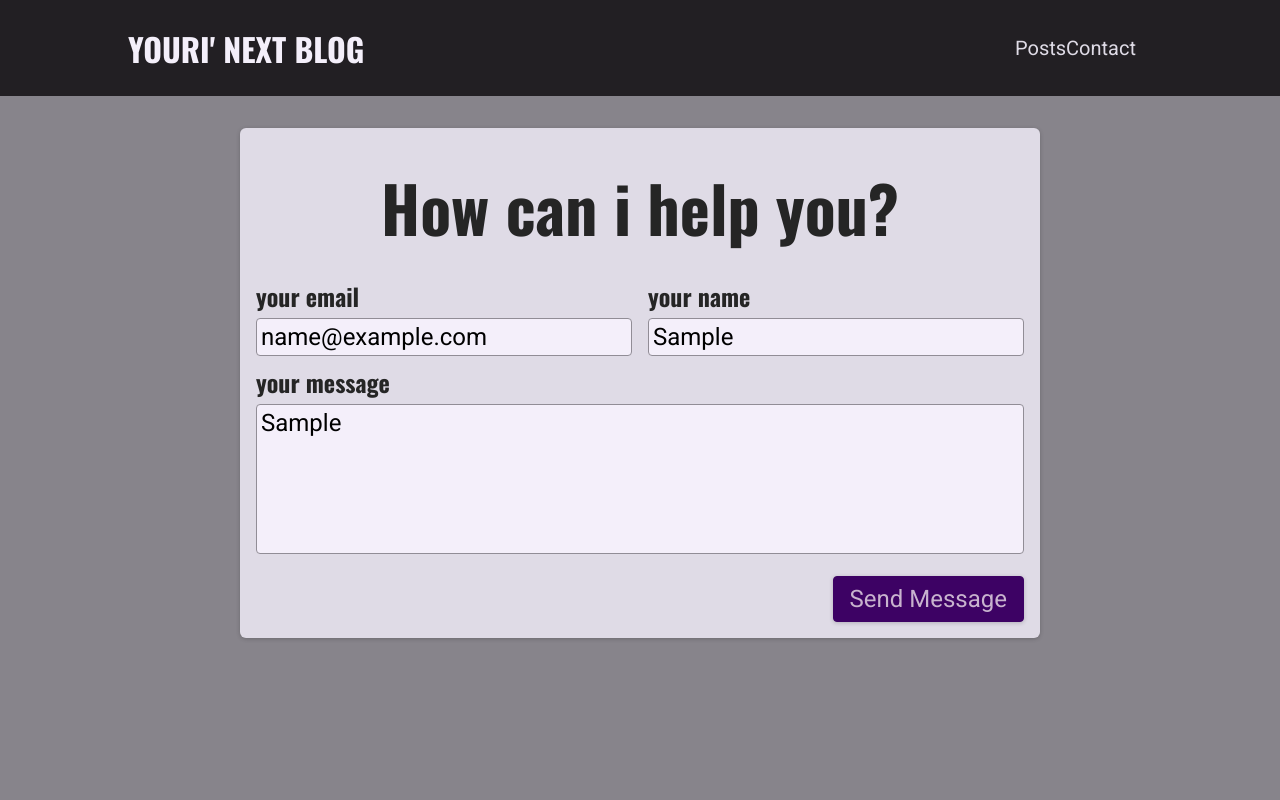
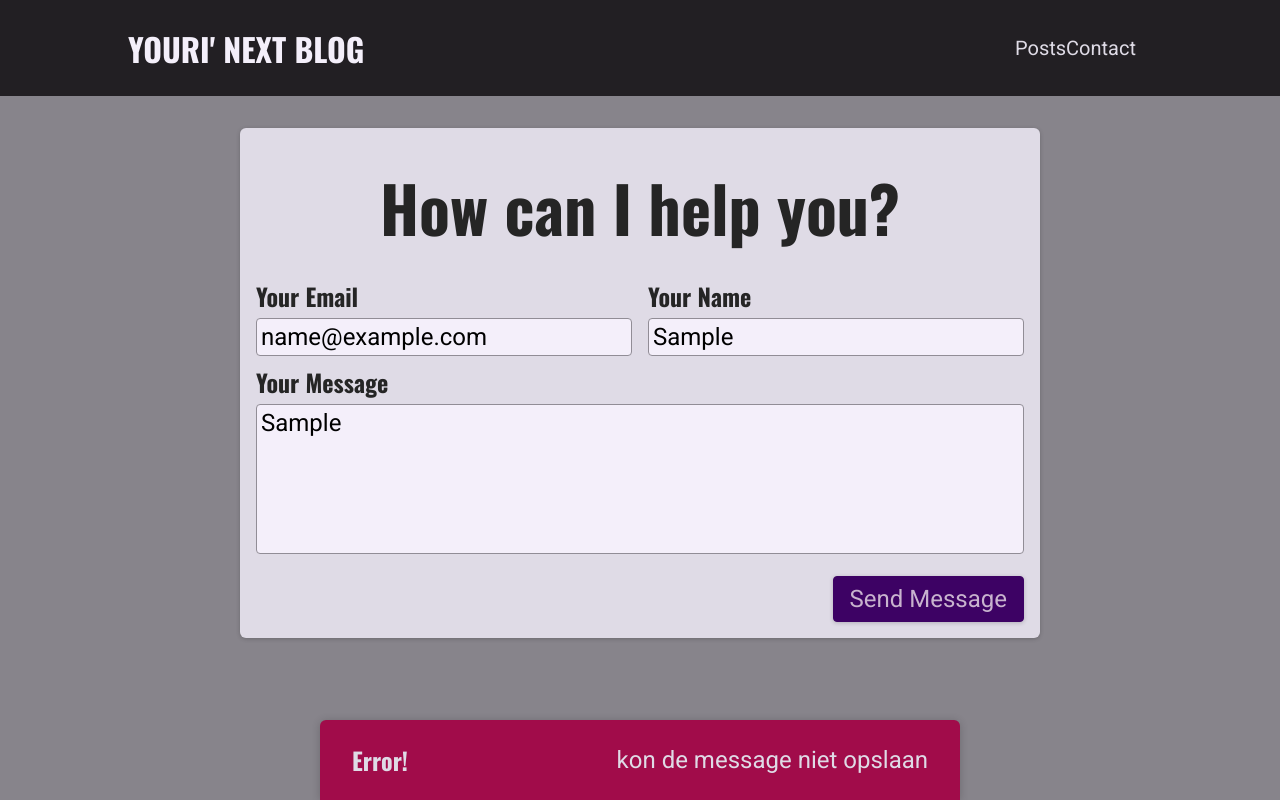
Before and after one commit to yseij/NextJSCompleteApp, a Next.js app: page /contact in a window 1280 px wide. Both pictures are taken after typing "name@example.com", "Sample", "Sample" into the empty fields and a click on the button "Send Message". Built offline with nearby package versions, Linux system fonts and the light colour scheme; no server answers; the database is empty.

Commit message:
UI-feedback toevoegen met meldingen

```diff
--- a/components/contact/contact-form.js
+++ b/components/contact/contact-form.js
@@ -1,34 +1,97 @@
-import { useState } from "react";
+import { useEffect, useState } from "react";
 import classes from "./contact-form.module.css";
+
+import Notification from "../ui/notification";
+
+async function sendContactData(contactDetails) {
+  const response = await fetch("/api/contact", {
+    method: "POST",
+    body: JSON.stringify(contactDetails),
+    headers: {
+      "Content-Type": "application/json",
+    },
+  });
+
+  const data = await response.json();
+
+  if (!response.ok) {
+    throw new Error(data.message || "Something went wrong!");
+  }
+}
 
 function ContractForm() {
   const [enteredEmail, setEnteredEmail] = useState("");
   const [enteredName, setEnteredName] = useState("");
   const [enteredMessage, setEnteredMessage] = useState("");
+  const [requestStatus, setRequestStatus] = useState(); // 'pending', 'success', 'error'
+  const [requestError, setRequestError] = useState();
 
-  function sendMessageHandler(event) {
+  useEffect(() => {
+    if (requestStatus === "success" || requestStatus === "error") {
+      const timer = setTimeout(() => {
+        setRequestStatus(null);
+        setRequestError(null);
+      }, 3000);
+      return () => clearTimeout(timer);
+    }
+  }, [requestStatus]);
+
+  async function sendMessageHandler(event) {
     event.preventDefault();
 
-    fetch("/api/contact", {
-      method: "POST",
-      body: JSON.stringify({
+    // optional: add client-side validation
+
+    setRequestStatus("pending");
+
+    try {
+      await sendContactData({
         email: enteredEmail,
         name: enteredName,
         message: enteredMessage,
-      }),
-      headers: {
-        "Content-Type": "application/json",
-      },
-    });
+      });
+      setRequestStatus("success");
+      setEnteredMessage("");
+      setEnteredEmail("");
+      setEnteredName("");
+    } catch (error) {
+      setRequestError(error.message);
+      setRequestStatus("error");
+    }
+  }
+
+  let notification;
+
+  if (requestStatus === "pending") {
+    notification = {
+      status: "pending",
+      title: "Sending message...",
+      message: "Your message is on its way!",
+    };
+  }
+
+  if (requestStatus === "success") {
+    notification = {
+      status: "success",
+      title: "Success!",
+      message: "Message sent successfully!",
+    };
+  }
+
+  if (requestStatus === "error") {
+    notification = {
+      status: "error",
+      title: "Error!",
+      message: requestError,
+    };
   }
 
   return (
     <section className={classes.contact}>
-      <h1>How can i help you?</h1>
+      <h1>How can I help you?</h1>
       <form className={classes.form} onSubmit={sendMessageHandler}>
         <div className={classes.controls}>
           <div className={classes.control}>
-            <label htmlFor="email">your email</label>
+            <label htmlFor="email">Your Email</label>
             <input
               type="email"
               id="email"
@@ -38,7 +101,7 @@ function ContractForm() {
             />
           </div>
           <div className={classes.control}>
-            <label htmlFor="name">your name</label>
+            <label htmlFor="name">Your Name</label>
             <input
               type="text"
               id="name"
@@ -49,18 +112,27 @@ function ContractForm() {
           </div>
         </div>
         <div className={classes.control}>
-          <label htmlFor="message">your message</label>
+          <label htmlFor="message">Your Message</label>
           <textarea
             id="message"
             rows="5"
+            required
             value={enteredMessage}
             onChange={(event) => setEnteredMessage(event.target.value)}
           ></textarea>
         </div>
+
         <div className={classes.actions}>
           <button>Send Message</button>
         </div>
       </form>
+      {notification && (
+        <Notification
+          status={notification.status}
+          title={notification.title}
+          message={notification.message}
+        />
+      )}
     </section>
   );
 }
--- /dev/null
+++ b/components/ui/notification.js
@@ -0,0 +1,28 @@
+import ReactDOM from "react-dom";
+
+import classes from "./notification.module.css";
+
+function Notification(props) {
+  const { title, message, status } = props;
+
+  let statusClasses = "";
+
+  if (status === "success") {
+    statusClasses = classes.success;
+  }
+
+  if (status === "error") {
+    statusClasses = classes.error;
+  }
+
+  const cssClasses = `${classes.notification} ${statusClasses}`;
+
+  return (
+    <div className={cssClasses}>
+      <h2>{title}</h2>
+      <p>{message}</p>
+    </div>
+  );
+}
+
+export default Notification;
--- /dev/null
+++ b/components/ui/notification.module.css
@@ -0,0 +1,43 @@
+.notification {
+  display: flex;
+  justify-content: space-between;
+  align-items: center;
+  color: var(--color-grey-100);
+  background-color: var(--color-grey-800);
+  padding: 0 var(--size-8);
+  box-shadow: 0 1px 8px rgba(0, 0, 0, 0.2);
+  position: fixed;
+  height: 5rem;
+  bottom: 0;
+  width: 100%;
+  left: 0;
+  border-top-right-radius: 0;
+  border-top-left-radius: 0;
+}
+
+.notification h2 {
+  font-size: var(--size-6);
+  margin: 0;
+}
+
+.notification p {
+  margin: 0;
+}
+
+.success {
+  background-color: var(--color-success-500);
+  color: var(--color-grey-800);
+}
+
+.error {
+  background-color: var(--color-error-500);
+}
+
+@media (min-width: 768px) {
+  .notification {
+    width: 40rem;
+    left: calc(50% - 20rem);
+    border-top-right-radius: 6px;
+    border-top-left-radius: 6px;
+  }
+}
--- a/pages/api/contact.js
+++ b/pages/api/contact.js
@@ -25,7 +25,7 @@ async function handler(req, res) {
     let client;
     try {
       client = await MongoClient.connect(
-        "mongodb+srv://nestjs:1234@cluster0.o0r9z.mongodb.net/my-site?retryWrites=true&w=majority"
+        "mongodb+srv://nestjs:234@cluster0.o0r9z.mongodb.net/my-site?retryWrites=true&w=majority"
       );
     } catch (error) {
       res.status(500).json({ message: "kon niet conecten met db" });
```
